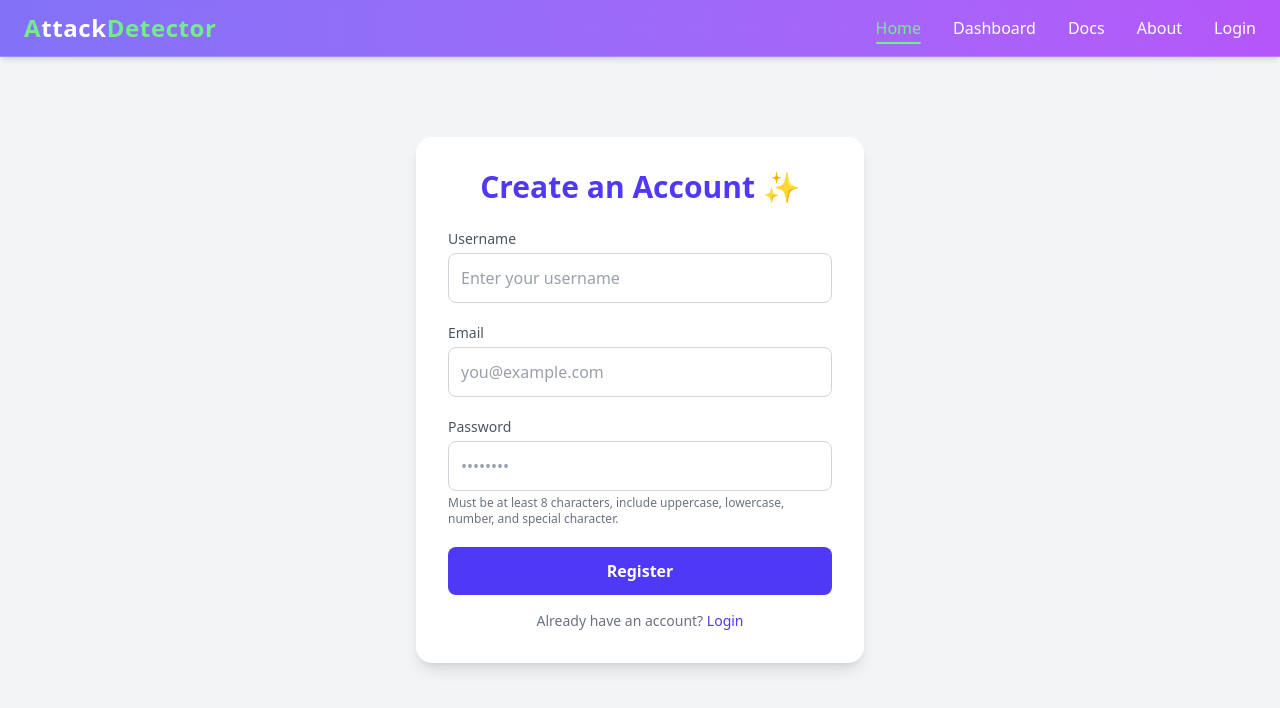
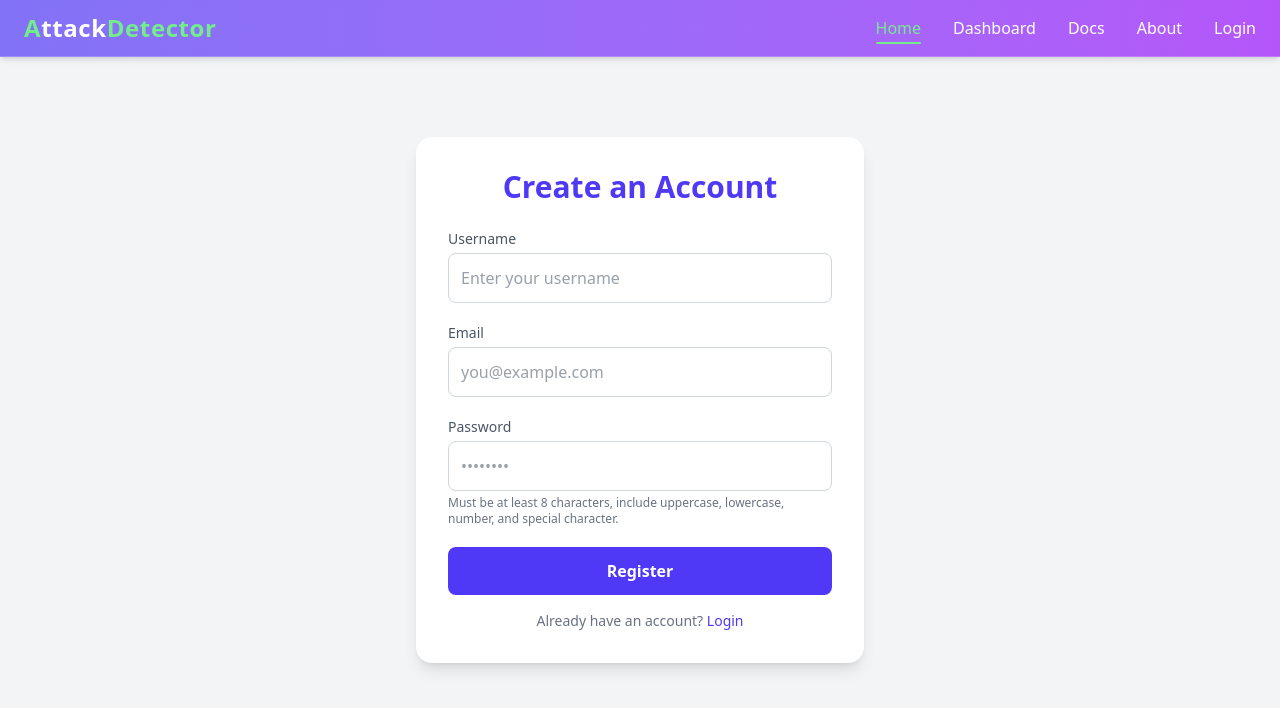
Before and after one commit to FZRAJPUT/URL-based_Attack_Detection_System, a React (Vite) app in the folder client/: page /register in a window 1280 px wide. Shown: the top 708 px of the page. Built offline with nearby package versions, Linux system fonts and the light colour scheme.

Commit message:
Update Register.jsx

```diff
--- a/client/src/components/Register.jsx
+++ b/client/src/components/Register.jsx
@@ -73,7 +73,7 @@ const Register = () => {
         )}
 
         <h2 className="mb-6 text-center text-3xl font-bold text-indigo-600">
-          Create an Account ✨
+          Create an Account
         </h2>
 
         <form onSubmit={handleSubmit} className="space-y-5">
```
